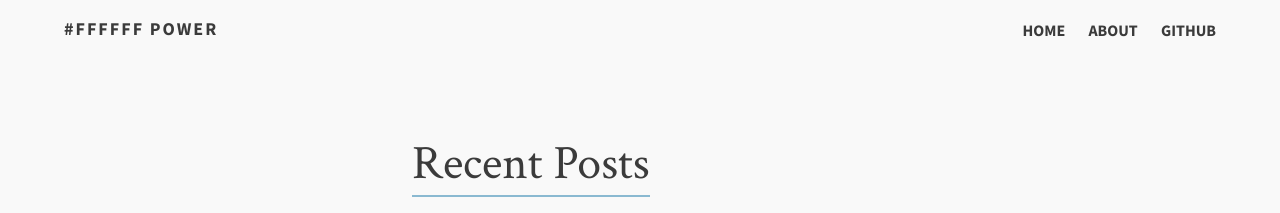
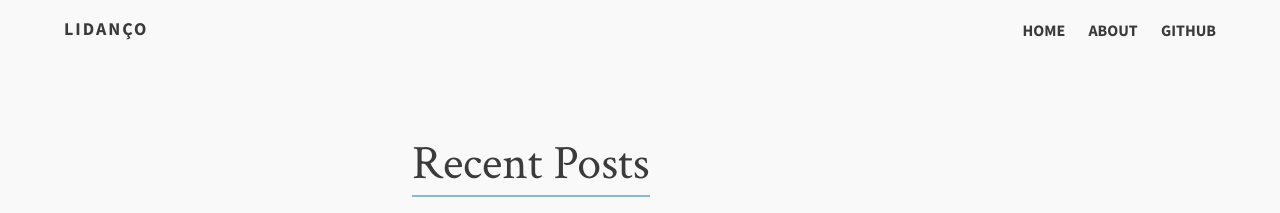
Before and after one commit to rafaascensao/rafaascensao.github.io, a Jekyll site: the page built from index.md, in a window 1280 px wide. Shown: the top 213 px of the page. Built offline with Jekyll 4.4.1, drawn with Linux system fonts in a browser that asks for light colours.

Commit message:
Changed name

```diff
--- a/_config.yml
+++ b/_config.yml
@@ -1,4 +1,4 @@
-title:            "#FFFFFF POWER"
+title:            "Lidanço"
 tagline:          Nerdy Music Blog.
 description:      Random Nerdy Music Blog.
 canonical:        rafascensao.github.io
```
Also changed, not shown: 1 other file.
